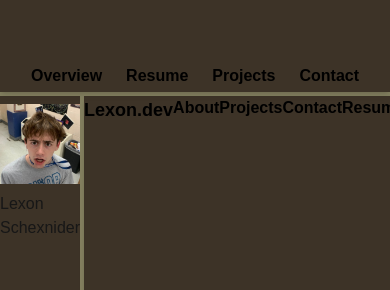
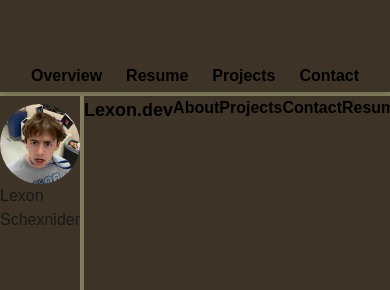
Before and after one commit to justLexon/ResumeWebsite, a Next.js app in the folder frontend/resumewebsite/: page / in a window 390 px wide. Shown: the top 290 px of the page. Built offline with nearby package versions, Linux system fonts and the light colour scheme.

Commit message:
Divided navbar, side profile, and main body. Each are responsive to screen resizing.

```diff
--- a/frontend/resumewebsite/src/app/page.tsx
+++ b/frontend/resumewebsite/src/app/page.tsx
@@ -3,7 +3,7 @@ import ProfileSidebar from "@/sections/ProfileSidebar";
 
 export default function Home() {
   return (
-    <div className="flex min-h-screen">
+    <div className="flex min-w-screen min-h-screen">
       {/* Sidebar */}
       <aside className="w-[350px] bg-[#3D3327] flex flex-col">
         <ProfileSidebar />
@@ -14,7 +14,7 @@ export default function Home() {
       </aside>
 
       {/* Main content */}
-      <main className="flex-1 p-0">
+      <main className="flex-1">
         <MainBody />
       </main>
     </div>
--- /dev/null
+++ b/frontend/resumewebsite/src/sections/profilesidebar/sidebarImg.tsx
@@ -0,0 +1,16 @@
+import Image from "next/image";
+
+export default function SidebarImg() {
+  return (
+    <>
+      {/* Logo or image as a clickable link */}
+          <Image
+          src="/Screenshot_20240517_162409_Instagram.jpg" // relative to public/
+          alt="Lexon.dev Logo"
+          width={200} // adjust size
+          height={50}
+          className="rounded-full object-cover"
+          />
+    </>
+  );
+}
--- a/frontend/resumewebsite/src/sections/profilesidebar/sidebarInfo.tsx
+++ b/frontend/resumewebsite/src/sections/profilesidebar/sidebarInfo.tsx
@@ -1,22 +1,16 @@
-import Link from "next/link";
-import Image from "next/image";
+import SidebarImg from "./sidebarImg";
 
 export default function SidebarInfo() {
   return (
-    <div className="justify-center items-center">
-        <nav className="flex items-center py-2">
-            {/* Logo or image as a clickable link */}
-            <Link href="/">
-                <Image
-                src="/Screenshot_20240517_162409_Instagram.jpg" // relative to public/
-                alt="Lexon.dev Logo"
-                width={200} // adjust size
-                height={50}
-                />
-            </Link>
+    <div className="flex justify-center items-center">
+        <nav className=" py-2">
+            {/* Profile Image */}
+              <SidebarImg />
+
+            {/* Name */}
+              <h1 className="flex justify-center">Lexon Schexnider</h1>
+
         </nav>
-
-        <h1 className="flex justify-center">Lexon Schexnider</h1>
     </div>
   );
 }
```
